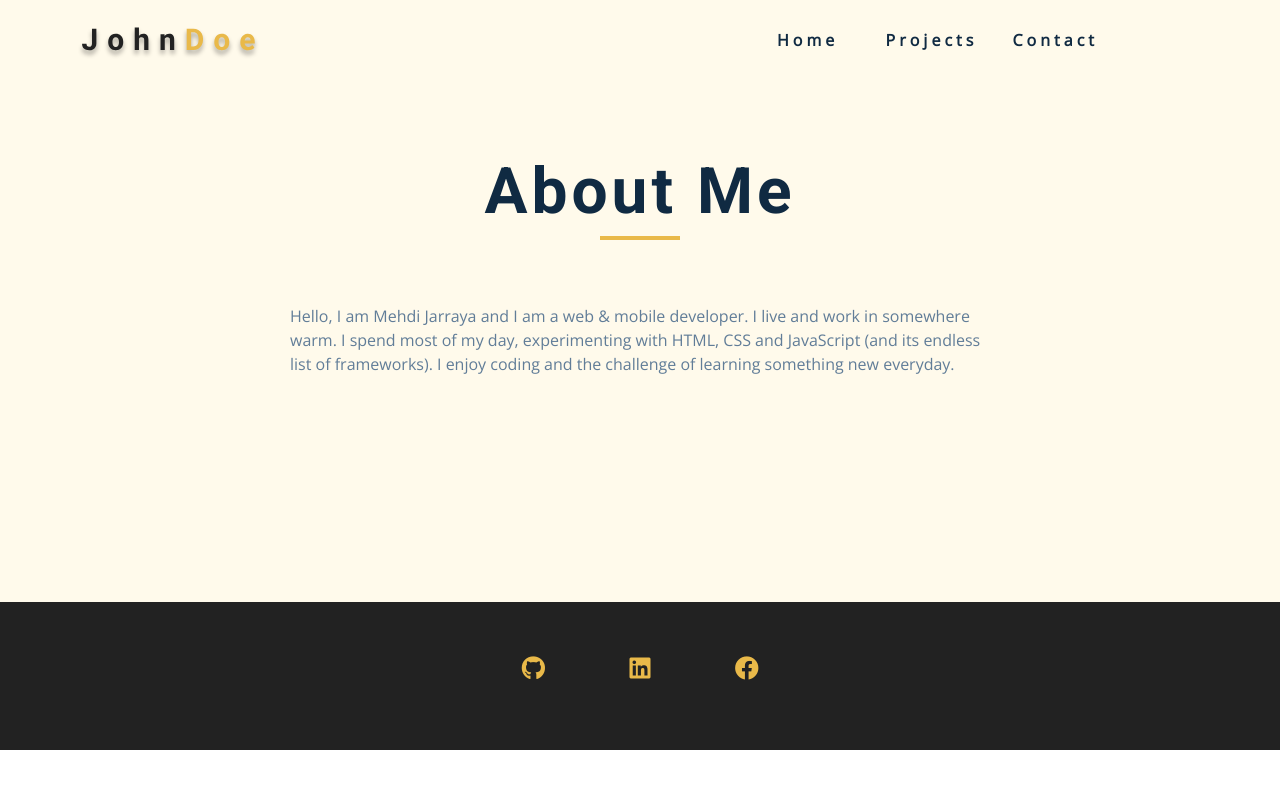
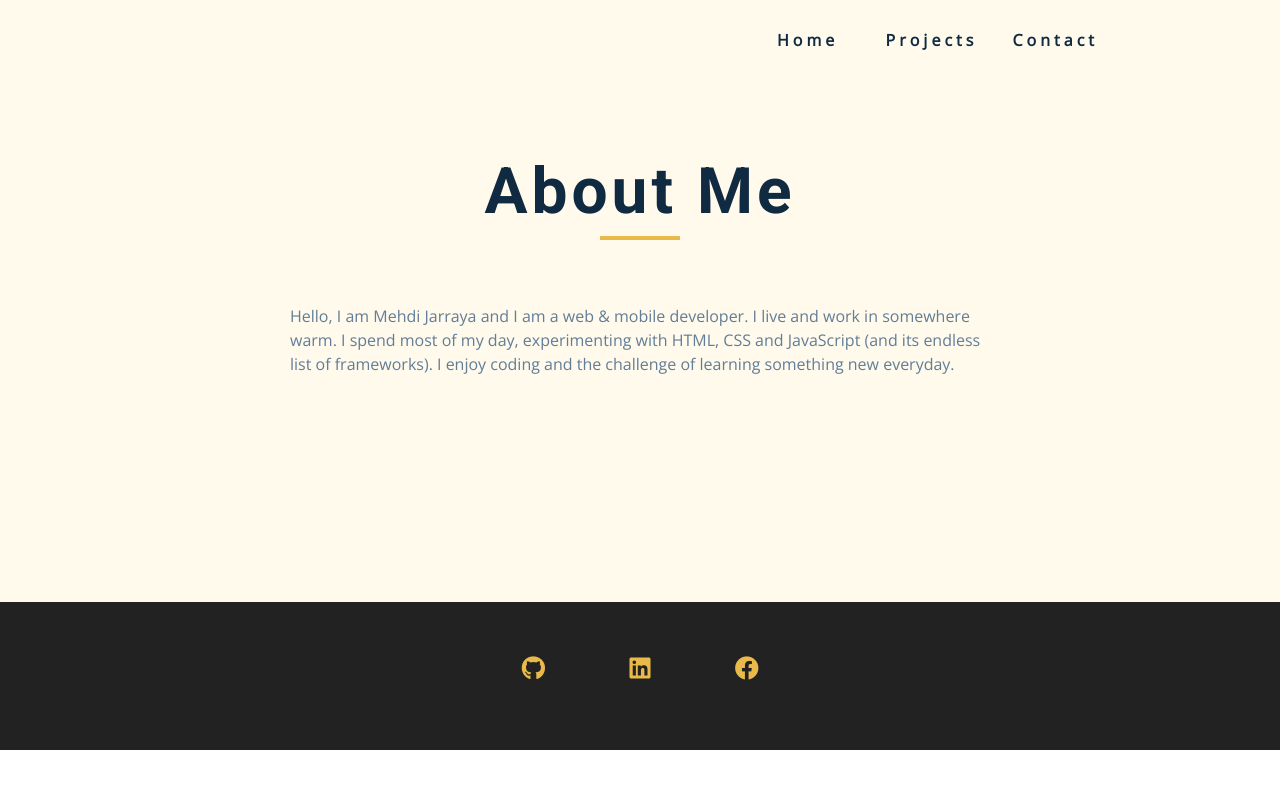
Before and after one commit to MehdiJarraya/MehdiJarrayaNewPortfolio, a website built with Parcel: page about.html in a window 1280 px wide. Built offline with nearby package versions, Linux system fonts and the light colour scheme.

Commit message:
remove default svg logo in header

```diff
--- a/about.html
+++ b/about.html
@@ -17,7 +17,7 @@
       <div class="nav-center">
         <!-- nav header -->
         <div class="nav-header">
-          <img src="./images/logo.svg" class="nav-logo" alt="" />
+          <!-- <img src="./images/logo.svg" class="nav-logo" alt="" /> -->
           <button class="nav-btn" id="nav-btn">
             <i class="fas fa-bars"></i>
           </button>
```
Also changed, not shown: contact.html (+1 -1 lines), index.html (+1 -1 lines).
